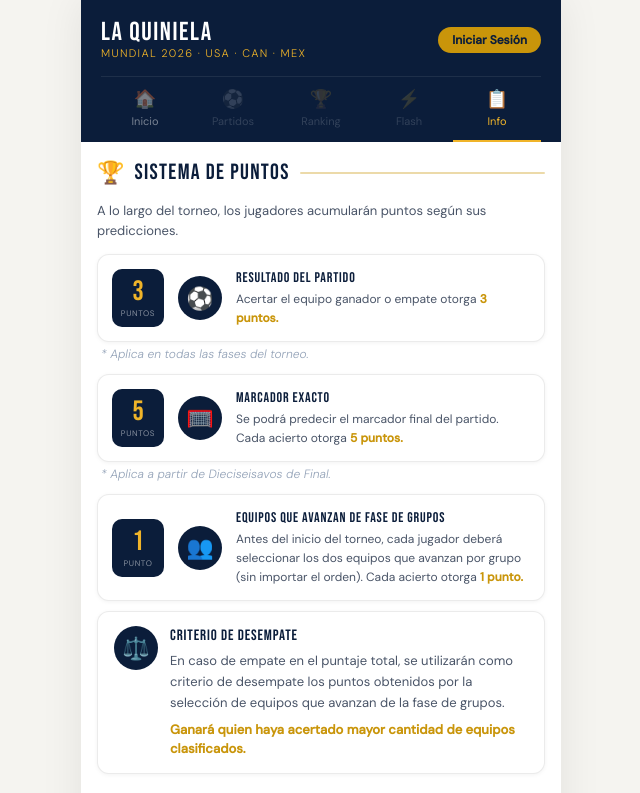
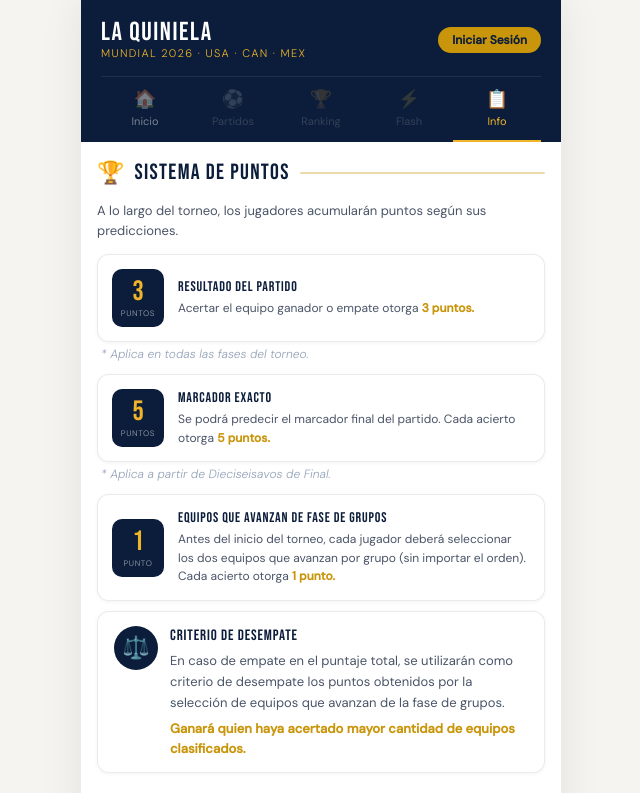
Before and after one commit to ememos72-hash/quiniela-mundial-2026, a React (Vite) app: page /info in a window 1280 px wide. Shown: the top 793 px of the page, without its empty margins (319-959 px from the left). Built offline with nearby package versions, Linux system fonts and the light colour scheme; no server answers.

Commit message:
Remueve iconos de tarjetas de puntos en Info

```diff
--- a/src/pages/RulesPage.jsx
+++ b/src/pages/RulesPage.jsx
@@ -4,7 +4,7 @@ import { useNavigate } from 'react-router-dom';
 // ─────────────────────────────────────────────────────────────────────────────
 //  Componente: tarjeta de puntos (3 pts, 5 pts, 1 pto)
 // ─────────────────────────────────────────────────────────────────────────────
-const PuntosCard = ({ pts, label, icon, descripcion, destacado }) => (
+const PuntosCard = ({ pts, label, descripcion, destacado }) => (
   <div style={{
     display: 'flex',
     alignItems: 'center',
@@ -37,17 +37,6 @@ const PuntosCard = ({ pts, label, icon, descripcion, destacado }) => (
       }}>
         {pts === 1 ? 'punto' : 'puntos'}
       </span>
-    </div>
-
-    {/* Ícono circular */}
-    <div style={{
-      width: 44, height: 44,
-      borderRadius: '50%',
-      background: 'var(--navy)',
-      display: 'flex', alignItems: 'center', justifyContent: 'center',
-      fontSize: 22, flexShrink: 0,
-    }}>
-      {icon}
     </div>
 
     {/* Texto */}
@@ -163,7 +152,6 @@ const RulesPage = () => {
 
       <PuntosCard
         pts={3}
-        icon="⚽"
         label="Resultado del partido"
         descripcion="Acertar el equipo ganador o empate otorga"
         destacado="3 puntos."
@@ -174,7 +162,6 @@ const RulesPage = () => {
 
       <PuntosCard
         pts={5}
-        icon="🥅"
         label="Marcador exacto"
         descripcion="Se podrá predecir el marcador final del partido. Cada acierto otorga"
         destacado="5 puntos."
@@ -185,7 +172,6 @@ const RulesPage = () => {
 
       <PuntosCard
         pts={1}
-        icon="👥"
         label="Equipos que avanzan de Fase de Grupos"
         descripcion="Antes del inicio del torneo, cada jugador deberá seleccionar los dos equipos que avanzan por grupo (sin importar el orden). Cada acierto otorga"
         destacado="1 punto."
```
